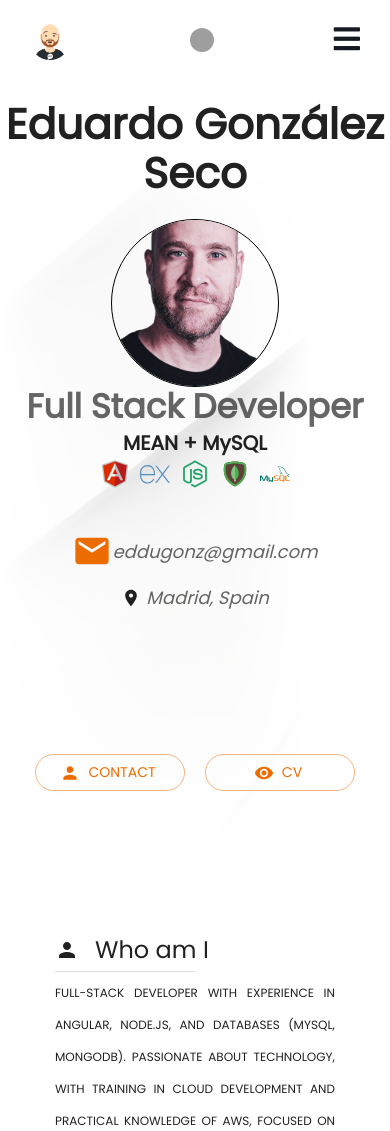
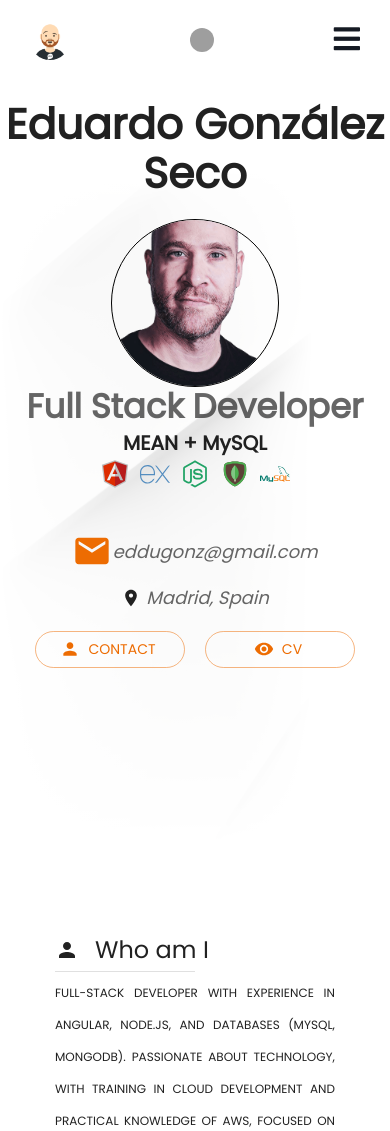
Before and after one commit to EduGese/Portfolio, a React (Vite) app: page / in a window 390 px wide. Shown: the top 1131 px of the page. Built offline with nearby package versions, Linux system fonts and the light colour scheme; grey boxes are pictures that could not be loaded; a web font is replaced by a local one.

Commit message:
fix: adjust alignment for responsive design
- Updated alignment of items in the home buttons container for better responsiveness across different screen sizes.

```diff
--- a/src/App.jsx
+++ b/src/App.jsx
@@ -269,7 +269,7 @@ function App() {
                 display: 'flex',
                 flexDirection: 'row',
                 justifyContent: 'space-evenly',
-                alignItems: 'center',
+                alignItems:{ xs: 'start', sm: 'start', md: 'center', lg: 'center', xl: 'center'   },
                 padding: { xs: '20px', sm: '20px', md: '0', lg: '20px' }
               }} className="home-buttons-container">
                 <Box component="a" href="#contact" sx={{ textDecoration: 'none' }}>
```
